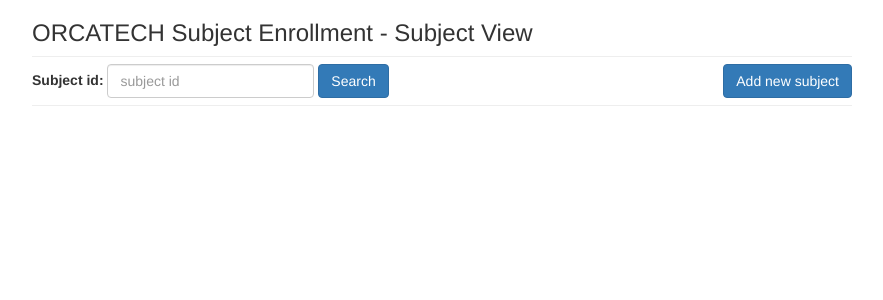
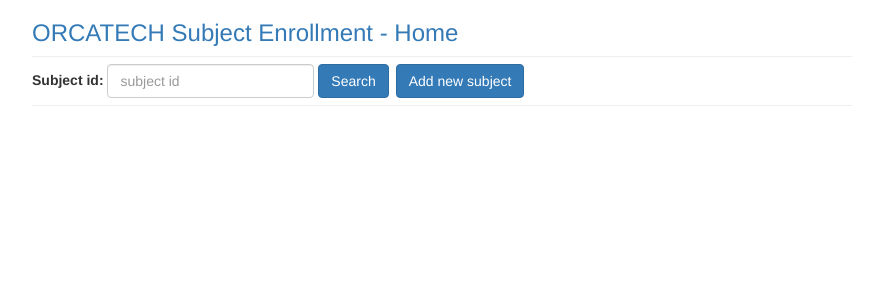
Before and after one commit to gareth-ferneyhough/enrollment_site, a PHP site: page / in a window 1280 px wide. Shown: the top 300 px of the page, without its empty margins (198-1081 px from the left). Run offline with PHP 8.4, Linux system fonts and the light colour scheme; some libraries are stand-ins or nearby versions.

Commit message:
Moved add new subject button to left of screen.

```diff
--- a/index.php
+++ b/index.php
@@ -2,7 +2,7 @@
 <body>
   <div class="container" id="top-level-container">
     <div id="header">
-      <h3>ORCATECH Subject Enrollment - Subject View</h3>
+      <h3><a href="/">ORCATECH Subject Enrollment - Home</a></h3>
     </div>
     <div id="search-area">
       <form class="form-inline" id="search-subject-form">
--- a/style.css
+++ b/style.css
@@ -19,7 +19,7 @@
 	float: left;
 }
 #new-subject-button{
-	float: right;
+	margin-left: 7px;
 }
 #search-results-area{
 	display: none;
```
